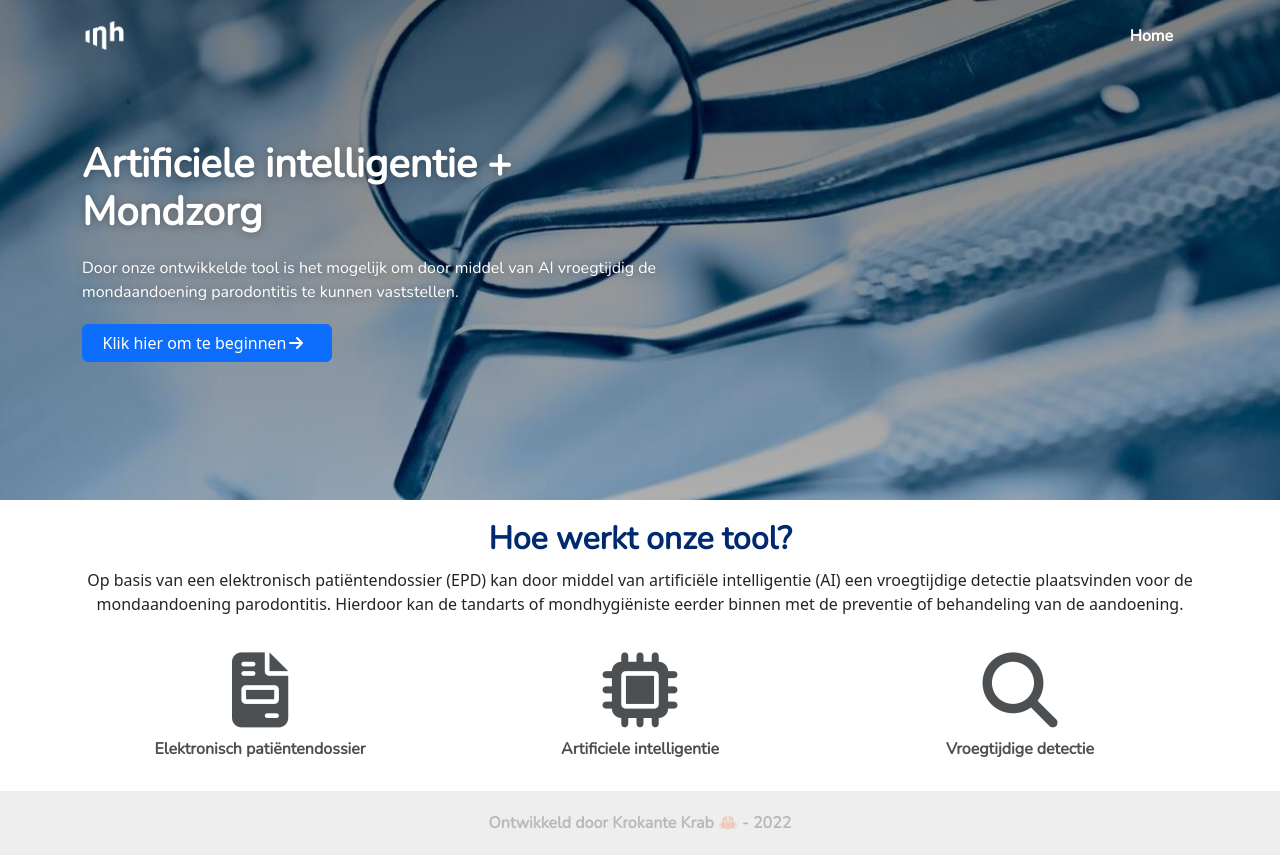
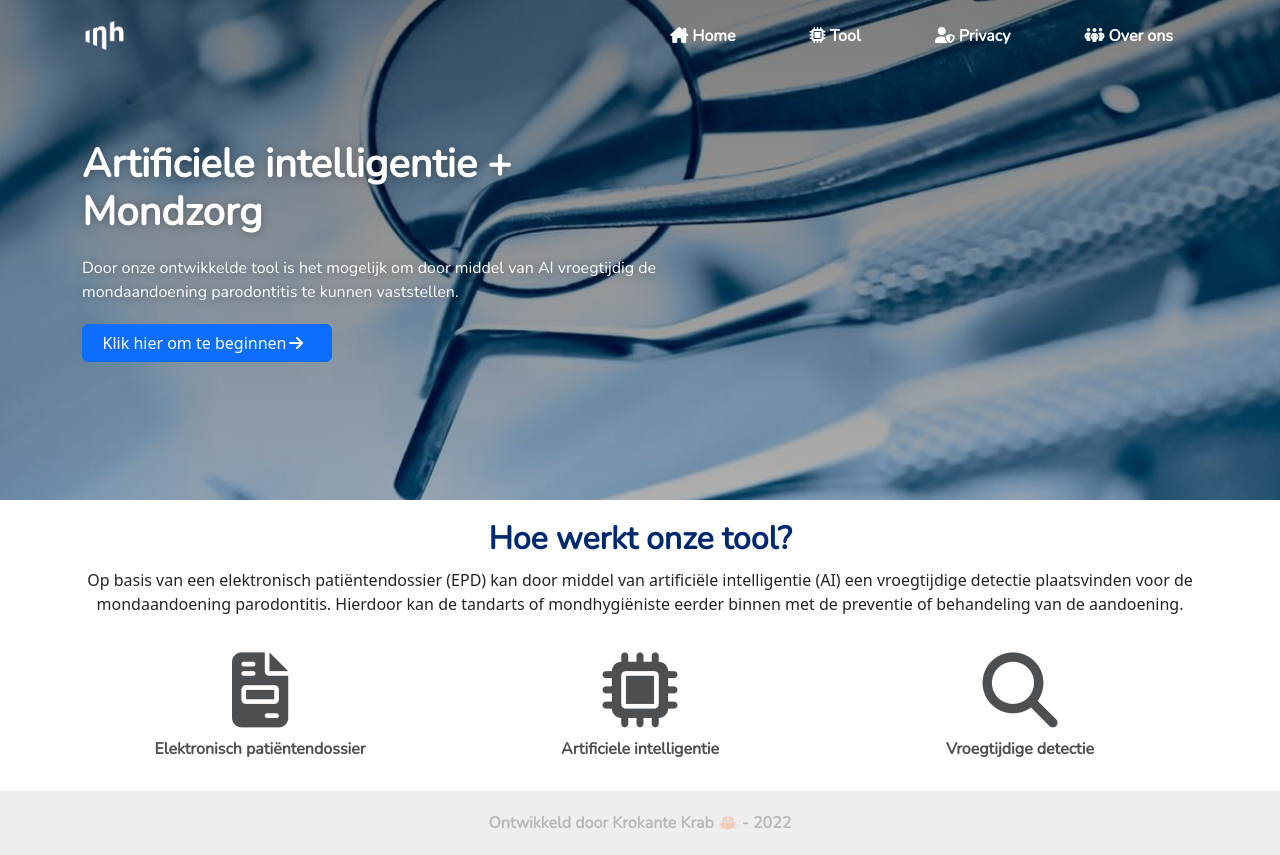
Before and after one commit to KrokanteKrab/Parodontitis, a React (Create React App) app in the folder frontend/: page / in a window 1280 px wide. Built offline with nearby package versions, Linux system fonts and the light colour scheme.

Commit message:
Added nav items

```diff
--- a/frontend/src/pages/_shared/template.js
+++ b/frontend/src/pages/_shared/template.js
@@ -14,7 +14,25 @@ function Template(props) {
 
                     <div className="row">
                         <div className="col-auto">
-                            <Link to="/" className="navbar-link">Home</Link>
+                            <Link to="/" className="navbar-link">
+                                <i className="fa-solid fa-house-chimney"></i> Home
+                            </Link>
+                        </div>
+                        <div className="col-auto">
+                            <Link to="/predict" className="navbar-link">
+                                <i className="fa-solid fa-microchip"></i> Tool
+                            </Link>
+                        </div>
+                        <div className="col-auto">
+                            <Link to="/" className="navbar-link">
+                                <i className="fa-solid fa-user-shield"></i> Privacy
+                            </Link>
+                        </div>
+                        <div className="col-auto">
+                            <Link to="/" className="navbar-link">
+                                <i className="fa-solid fa-people-group"></i> Over ons
+                            </Link>
+
                         </div>
                     </div>
                 </nav>
```
